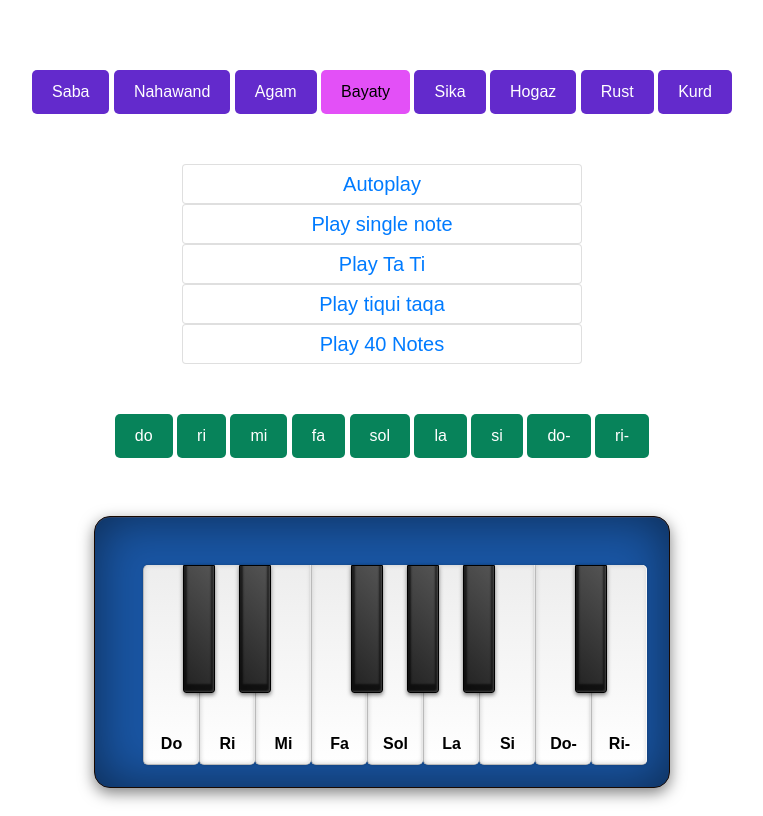
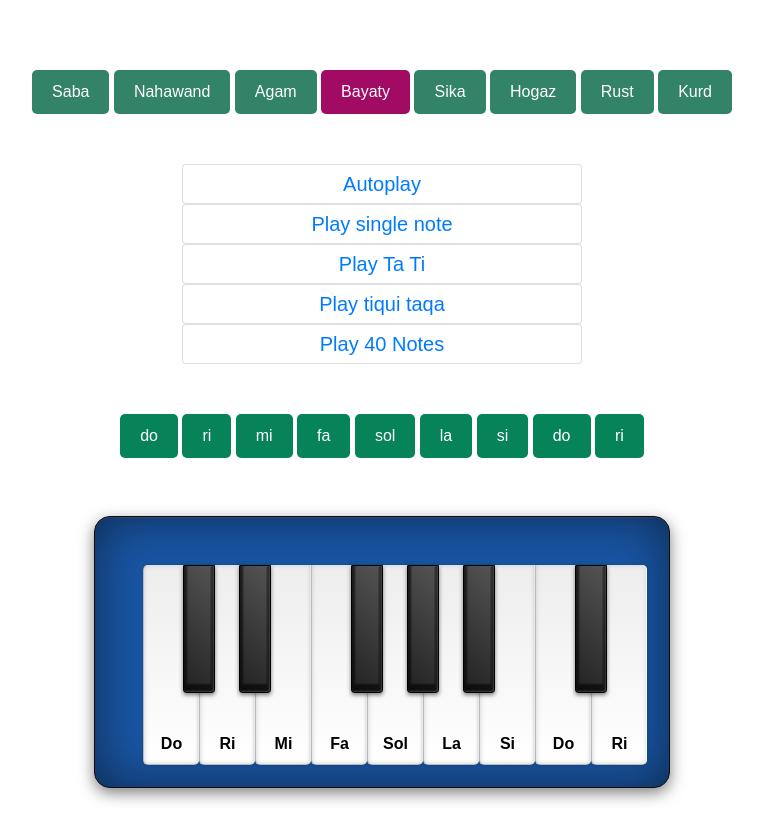
Before and after one commit to hobaDevHome/randomNotes, a plain HTML site: page index.html in a window 1280 px wide. Shown: the whole page, without its empty margins (258-1021 px from the left). Drawn offline with nearby package versions, Linux system fonts and the light colour scheme.

Commit message:
buttons styling

```diff
--- a/index.html
+++ b/index.html
@@ -214,8 +214,8 @@
         <button class="myBtn tone-btn" data-note="4">sol</button>
         <button class="myBtn tone-btn" data-note="5">la</button>
         <button class="myBtn tone-btn" data-note="6">si</button>
-        <button class="myBtn tone-btn" data-note="7">do-</button>
-        <button class="myBtn tone-btn" data-note="8">ri-</button>
+        <button class="myBtn tone-btn" data-note="7">do</button>
+        <button class="myBtn tone-btn" data-note="8">ri</button>
       </div>
 
       <!-- keybord -->
@@ -232,9 +232,9 @@
         <li note="A" class="white offset" data-key="la">La</li>
         <li note="A#" class="black"></li>
         <li note="B" class="white offset" data-key="si">Si</li>
-        <li note="C2" class="white" data-key="do-">Do-</li>
+        <li note="C2" class="white" data-key="do-">Do</li>
         <li note="C#2" class="black"></li>
-        <li note="D2" class="white offset" data-key="ri-">Ri-</li>
+        <li note="D2" class="white offset" data-key="ri-">Ri</li>
       </ul>
     </div>
 
--- a/style.css
+++ b/style.css
@@ -55,7 +55,7 @@ body {
 }
 
 .scale-btn {
-  background-color: #632acc;
+  background-color: #328368;
 }
 
 .tone-btn {
@@ -70,8 +70,8 @@ body {
 }
 
 .selected-scale {
-  background-color: rgb(227, 80, 247);
-  color: black;
+  background-color: rgb(161, 11, 99);
+  color: white;
 }
 .icon {
   color: rgb(29, 168, 157);
@@ -85,7 +85,11 @@ body {
 
 .note-div {
   border-radius: 10px;
-  /* border: 1px solid rgb(36, 140, 238); */
+  width: 200px;
+  height: 50px;
+  display: flex;
+  align-items: center;
+  justify-content: center;
   text-align: center;
   font-size: 30px;
   padding: 5px;
```
